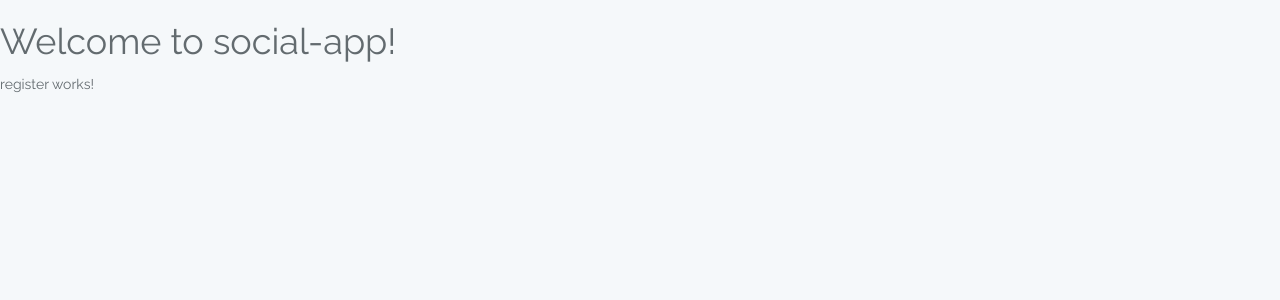
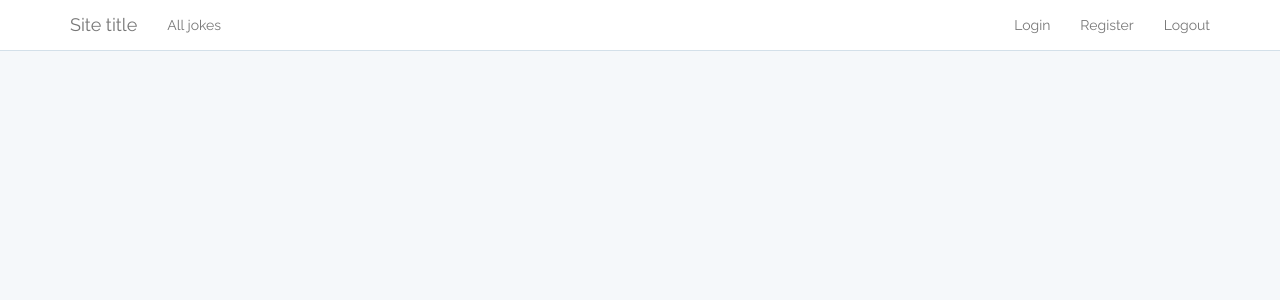
Before and after one commit to ArseniiT/social-app, an Angular app: page / in a window 1280 px wide. Shown: the top 300 px of the page. Built offline with nearby package versions, Linux system fonts and the light colour scheme.

Commit message:
made first page and registration page <div class=container>

```diff
--- a/src/app/app.component.html
+++ b/src/app/app.component.html
@@ -1,6 +1,24 @@
-<!--The content below is only a placeholder and can be replaced.-->
-  <h1>
-    Welcome to {{ title }}!
-  </h1>
+<nav class="navbar navbar-default navbar-static-top">
+  <div class="container">
+    <div class="navbar-header">
+      <a class="navbar-brand">
+        Site title
+      </a>
+    </div>
+    <div>
+      <ul class="nav navbar-nav">
+        <li><a>All jokes</a></li>
+      </ul>
 
-<app-register></app-register>
+      <ul class="nav navbar-nav navbar-right">
+        <li><a>Login</a> </li>
+        <li><a>Register</a> </li>
+        <li><a>Logout</a> </li>
+      </ul>
+    </div>
+  </div>
+</nav>
+
+<div class="container">
+  <!-- The outlet for the different components -->
+</div>
--- a/src/app/register/register.component.html
+++ b/src/app/register/register.component.html
@@ -1,3 +1,41 @@
-<p>
-  register works!
-</p>
+<div class="container">
+  <div class="row">
+    <div class="col-md-8 col-md-offset-2">
+      <div class="panel panel-default">
+        <div class="panel-heading">Register</div>
+        <div class="panel-body">
+          <form class="form-horizontal">
+            <div class="form-group">
+              <label for="name" class="control-label col-md-4">Full name</label>
+
+              <div class="col-md-6">
+                <input id="name" type="text" name="name" class="form-control">
+              </div>
+            </div>
+            <div class="form-group">
+              <label for="name" class="control-label col-md-4">E-mail Address</label>
+
+              <div class="col-md-6">
+                <input id="email" type="email" class="form-control">
+              </div>
+            </div>
+            <div class="form-group">
+              <label for="password" class="col-md-4 control-label">Password</label>
+
+              <div class="col-md-6">
+                <input type="password" class="form-control">
+              </div>
+            </div>
+            <div class="form-group">
+              <div class="col-md-8 col-md-offset-4">
+                <button type="submit" class="btn btn-primary">
+                  Register
+                </button>
+              </div>
+            </div>
+          </form>
+        </div>
+      </div>
+    </div>
+  </div>
+</div>
```
Also changed, not shown: src/app/routes/routes.ts (added).
